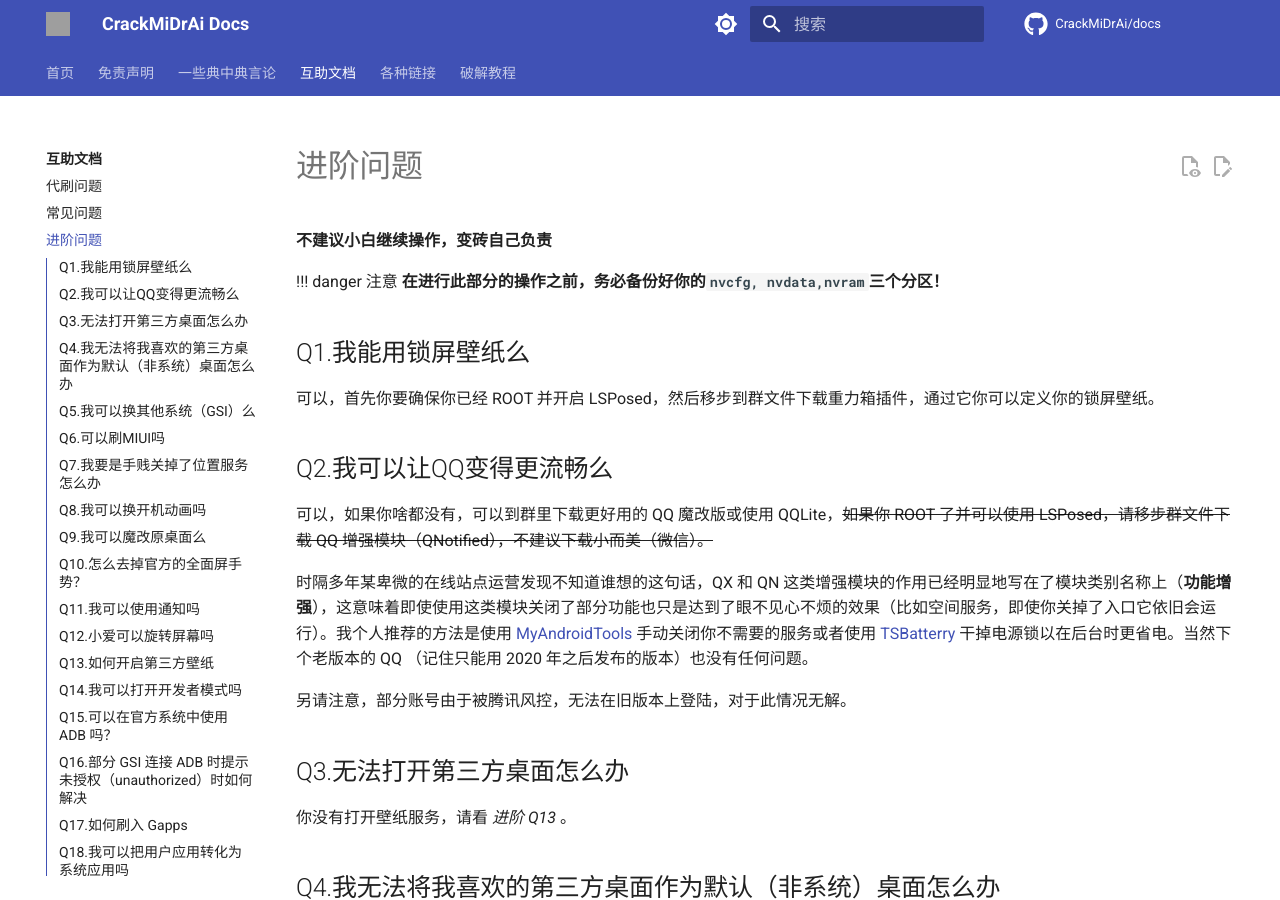
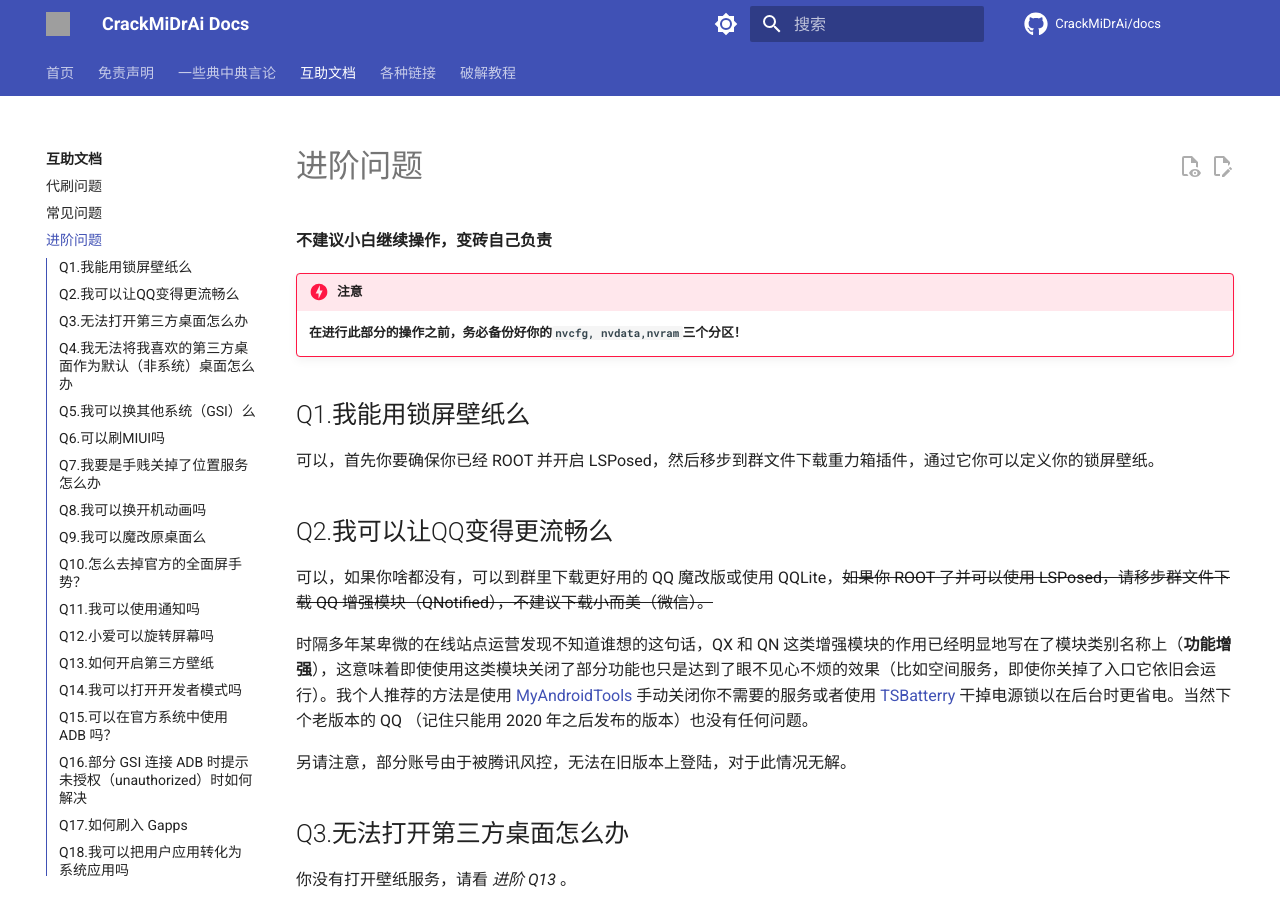
Before and after one commit to CrackMiDrAi/docs, an MkDocs documentation site: the page built from docs/互助文档/进阶问题.md, in a window 1280 px wide and 900 px high. Built offline with MkDocs 1.6.1 and Material for MkDocs 9.7.7, drawn with Linux system fonts in a browser that asks for light colours; comment, search, counter and statistics services are not loaded; grey boxes are pictures that could not be loaded.

Commit message:
Update 进阶问题.md

```diff
--- a/docs/互助文档/进阶问题.md
+++ b/docs/互助文档/进阶问题.md
@@ -2,7 +2,8 @@
 
 **不建议小白继续操作，变砖自己负责**
 
-!!! danger 注意 **在进行此部分的操作之前，务必备份好你的``nvcfg, nvdata,nvram``三个分区！**
+!!! danger "注意"
+    **在进行此部分的操作之前，务必备份好你的``nvcfg, nvdata,nvram``三个分区！**
 
 ## Q1.我能用锁屏壁纸么
 
```
